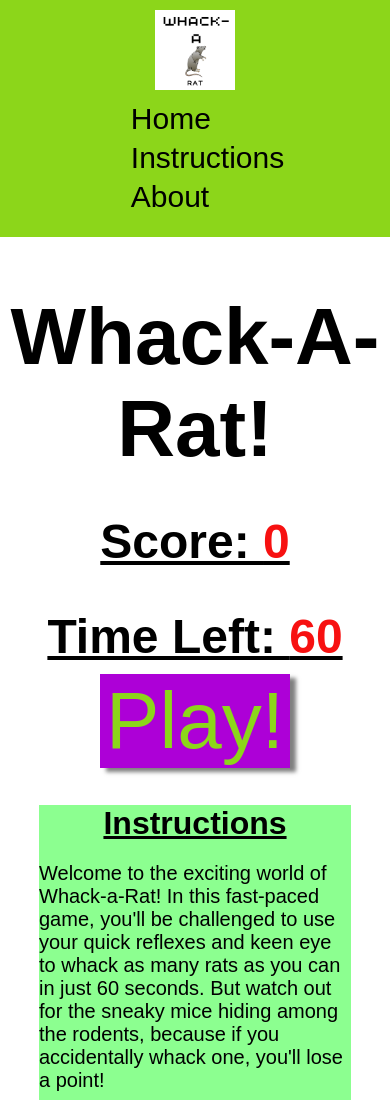
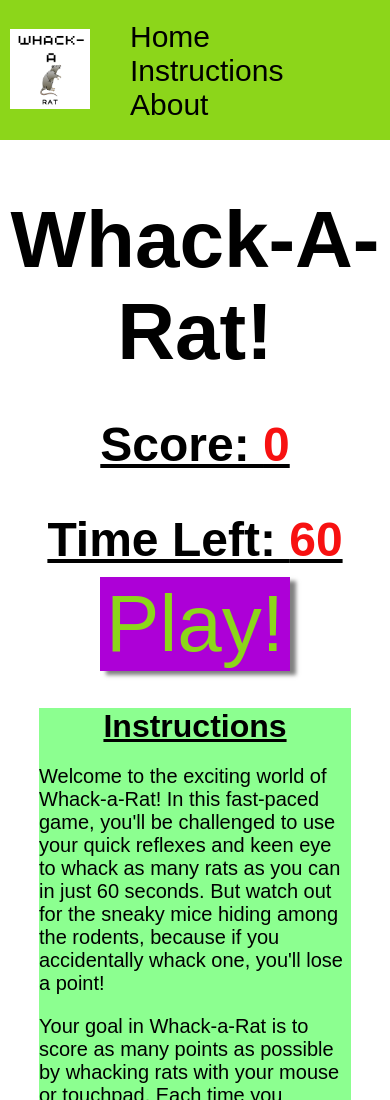
Before and after one commit to Jaycode88/msp-2, a website: page index.html in a window 390 px wide. Shown: the top 1100 px of the page. Drawn offline with Linux system fonts and the light colour scheme.

Commit message:
FIX: Nav bar responsivness CSS

```diff
--- a/assets/css/style.css
+++ b/assets/css/style.css
@@ -279,18 +279,19 @@ button {
 
 /* Nav Bar Responsive Styles */
 
-@media (max-width: 768px) {
+@media (max-width: 795px) {
 
 	.navbar {
-		flex-direction: column;
+		flex-wrap: wrap;
 	}
 
 	.nav-links {
+		flex: 1;
 		margin-top: 10px;
 	}
 
 	.nav-links li {
 		display: block;
-		margin-bottom: 5px;
+		margin-bottom: 0 5px;
 	}
 }
```
Also changed, not shown: TESTING.md (+13 -1 lines).
